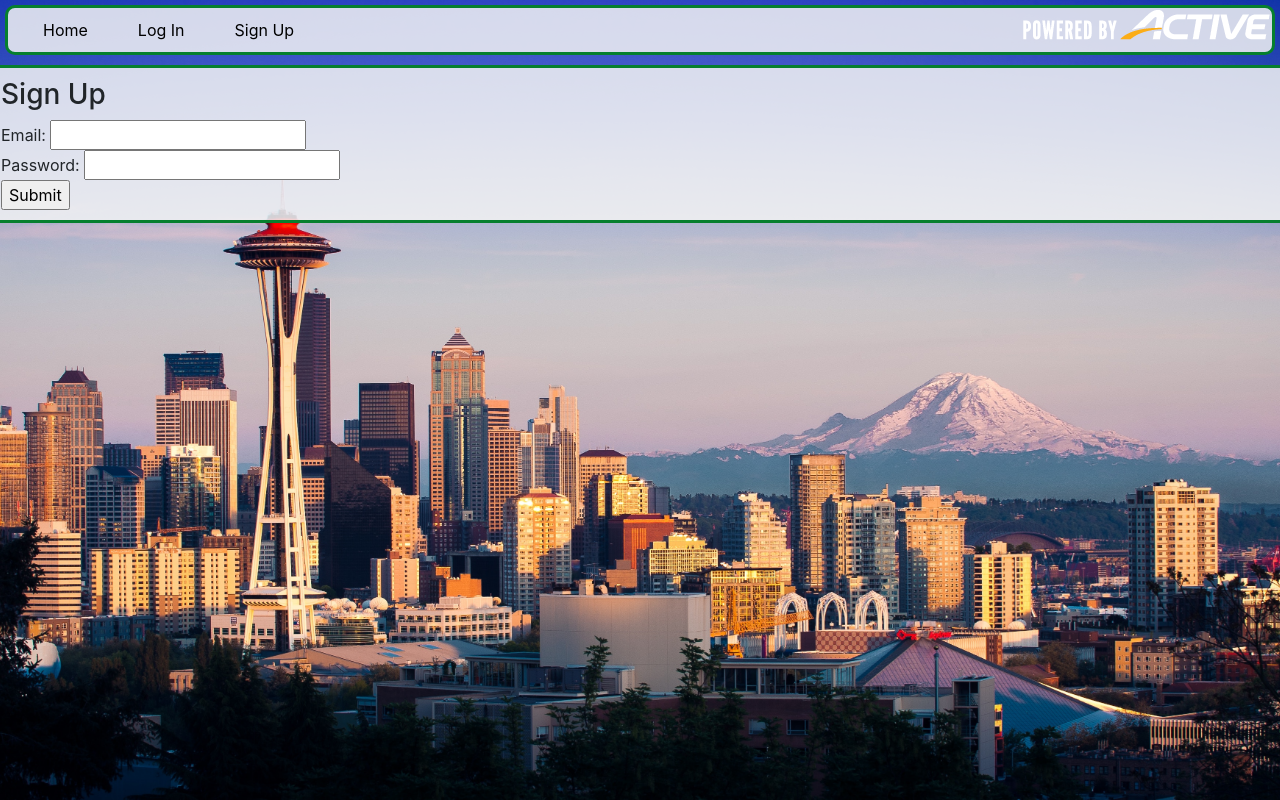
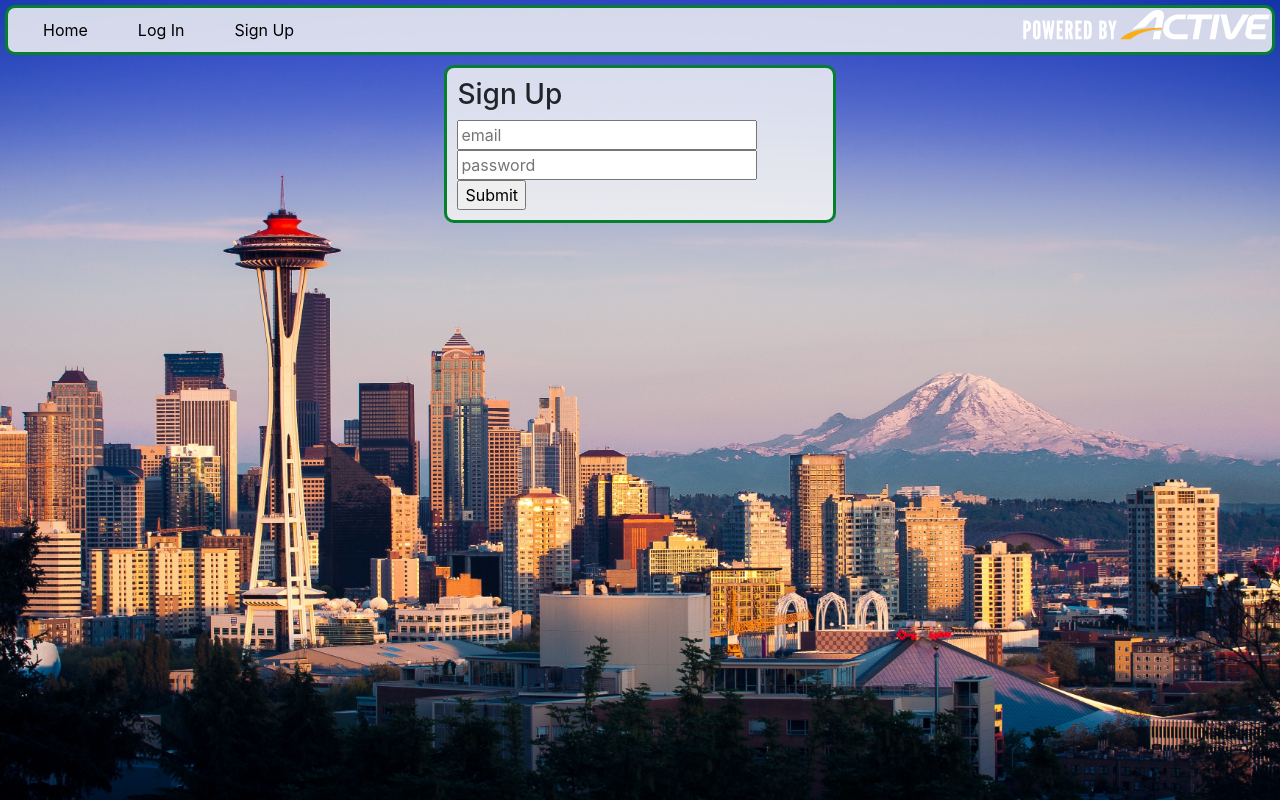
Before and after one commit to buraizu/emerald_city_runs_client, a React (Create React App) app: page /signup in a window 1280 px wide. Built offline with nearby package versions, Linux system fonts and the light colour scheme.

Commit message:
Adjust layout of Login and Signup components

```diff
--- a/src/App.css
+++ b/src/App.css
@@ -82,3 +82,11 @@ a:link {
   top: 10px;
   right: 10px;
 }
+
+.login {
+  width: 30%;
+}
+
+.submissionField {
+  width: 300px;
+}
--- a/src/users/LogIn.js
+++ b/src/users/LogIn.js
@@ -18,7 +18,8 @@ class LogIn extends Component {
 
   handleSubmit = (event) => {
     event.preventDefault();
-    if(this.props.authenticate(this.state)) {
+    const user = this.props.authenticate(this.state)
+      if(user) {
         this.props.history.push('/user_profile')
       } else {
         window.alert("Unable to Log In with provided credentials")
@@ -27,24 +28,25 @@ class LogIn extends Component {
 
   render() {
     return (
-
-        <div className="feature">
+        <div className="feature login">
           <h3>Log In</h3>
           <form>
-            <span>Email: </span>
             <input
               type="text"
               onChange={this.handleOnChange}
               name="email"
               value={this.state.email}
+              placeholder="email"
+              className="submissionField"
             />
             <br />
-            <span>Password: </span>
             <input
               type="password"
               onChange={this.handleOnChange}
               name="password"
               value={this.state.password}
+              placeholder="password"
+              className="submissionField"
             />
             <br />
             <input
@@ -53,7 +55,6 @@ class LogIn extends Component {
             />
           </form>
         </div>
-
     )
   }
 
--- a/src/users/SignUp.js
+++ b/src/users/SignUp.js
@@ -28,23 +28,25 @@ class SignUp extends Component {
 
   render() {
     return (
-      <div className="feature">
+      <div className="feature login">
         <h3>Sign Up</h3>
         <form>
-          <span>Email: </span>
           <input
             type="text"
             onChange={this.handleOnChange}
             name="email"
             value={this.state.email}
+            placeholder="email"
+            className="submissionField"
           />
           <br />
-          <span>Password: </span>
           <input
             type="password"
             onChange={this.handleOnChange}
             name="password"
             value={this.state.password}
+            placeholder="password"
+            className="submissionField"
           />
           <br />
           <input
```
